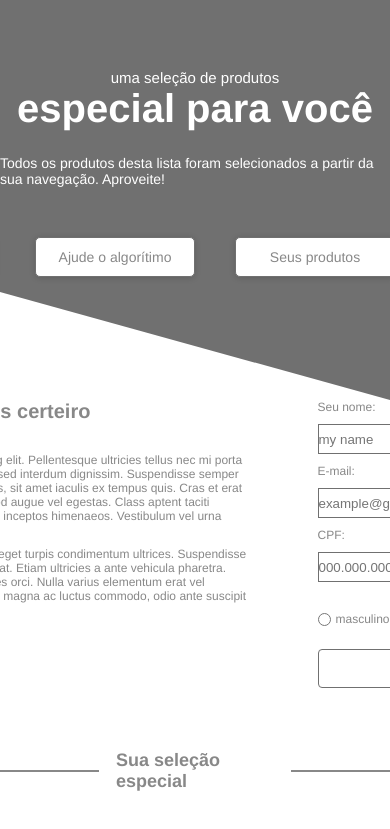
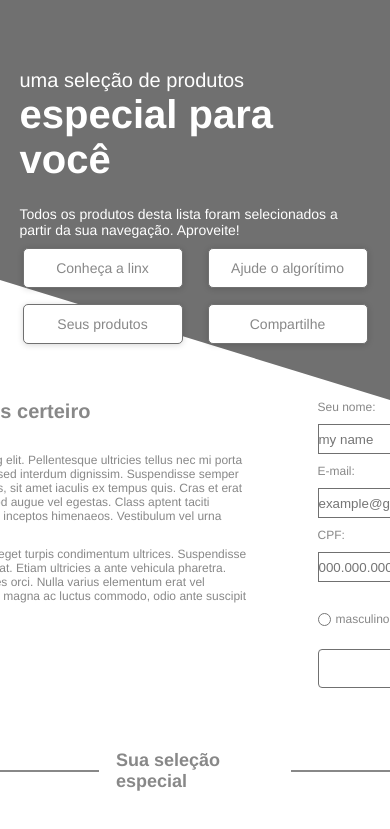
Before and after one commit to jpkm17/landing-page, a plain HTML site: page index.html in a window 390 px wide. Shown: the top 829 px of the page. Drawn offline with Linux system fonts and the light colour scheme.

Commit message:
Refactoring the menu and adding responsive design to the menu

```diff
--- a/index.html
+++ b/index.html
@@ -12,6 +12,7 @@
 <body>
 
     <header class="menu">
+        <div class="bg-polygon"></div>
         <h3>uma seleção de produtos</h3>
         <h1>especial para você</h1>
         <p>Todos os produtos desta lista foram selecionados a partir da sua navegação. Aproveite!</p>
--- /dev/null
+++ b/styles/media.css
@@ -0,0 +1,30 @@
+@media (max-width: 426px) {
+    header.menu {
+        height: 397px;
+        align-items: flex-end;
+        text-align: left;
+    }
+
+    .menu h3, .menu h1, .menu p{
+        width: 90%;
+    }
+
+    .menu nav {
+        width: 345px;
+        height: 111px;
+        display: flex;
+        position: absolute;
+        z-index: 2;
+        top: 62%;
+    }
+
+    .menu nav ul {
+        flex-wrap: wrap;
+    }
+
+    section.subscribe {
+        flex-direction: column;
+    }
+
+
+}
--- a/styles/style.css
+++ b/styles/style.css
@@ -1,9 +1,5 @@
-:root {
-    --colorPrimary: #ffffff;
-    --colorSecondary: #707070;
-    --colorTertiary: #888888;
-    --colorQuaternary: #00000029;
-}
+@import "variables.css";
+@import "media.css";
 
 * {
     margin: 0;
@@ -27,24 +23,34 @@ body {
 header.menu {
     width: 100%;
     height: 400px;
-    background-color: var(--colorSecondary);
     display: flex;
     justify-content: start;
     align-items: center;
     flex-direction: column;
     color: #fff;
-    clip-path: polygon(0% 0%, 100% 0%, 100% 100%, 0% 73%);
+    position: relative;
+    top: 0;
+}
+
+header div.bg-polygon{
+    position: absolute;
+    z-index: -1;
+    top: 0;
+    left: 0;
+    width: 100%;
+    height: 100%;
+    background-color: var(--colorSecondary);
+    clip-path: polygon(0% 0%, 100% 0%, 100% 100%, 0% 70%);
 }
 
 .menu h3 {
     margin-top: 69px;
-    font-size: 15px;
+    font-size: 20px;
     font-weight: 500;
 }
 
 .menu h1 {
     font-size: 40px;
-    font-weight: bold;
     margin-bottom: 24px;
 }
 
@@ -55,30 +61,37 @@ header.menu {
 }
 
 .menu nav ul {
+    width: 769px;
     display: flex;
-    justify-content: center;
+    justify-content: space-between;
     list-style: none;
 }
 
-.menu nav ul li a {
+.menu nav ul li {
     width: 160px;
     height: 40px;
-    margin-left: 40px;
+    display: flex;
+    justify-content: center;
+    align-items: center;
+    background-color: var(--colorPrimary);
+    border-radius: 5px;
+    border: 1px solid var(--colorSecondary);
+    box-shadow: 0px 1px 6px var(--colorQuaternary);
+}
+
+.menu nav ul li a {
     display: flex;
     justify-content: center;
     align-items: center;
     text-decoration: none;
     color: var(--colorTertiary);
-    background-color: var(--colorPrimary);
-    border-radius: 5px;
     font-size: 14px;
-    border: 1px solid var(--colorSecondary);
-    box-shadow: 0px 1px 6px var(--colorQuaternary);
 }
 
-.menu nav ul li a:hover {
+.menu nav ul li:hover {
     font-weight: bold;
     box-shadow: 0 1px 6px #0b0b0b;
+    cursor: pointer;
 }
 
 
--- /dev/null
+++ b/styles/variables.css
@@ -0,0 +1,6 @@
+:root {
+    --colorPrimary: #ffffff;
+    --colorSecondary: #707070;
+    --colorTertiary: #888888;
+    --colorQuaternary: #00000029;
+}
```
